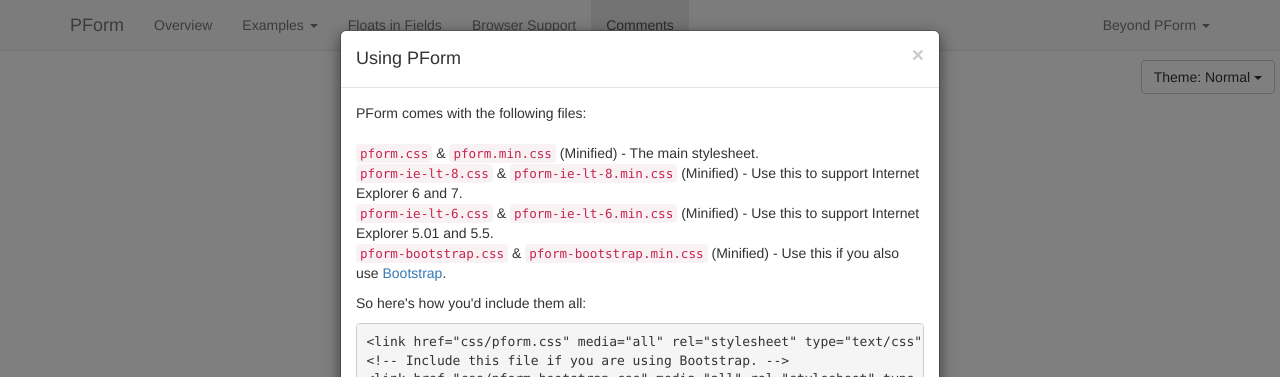
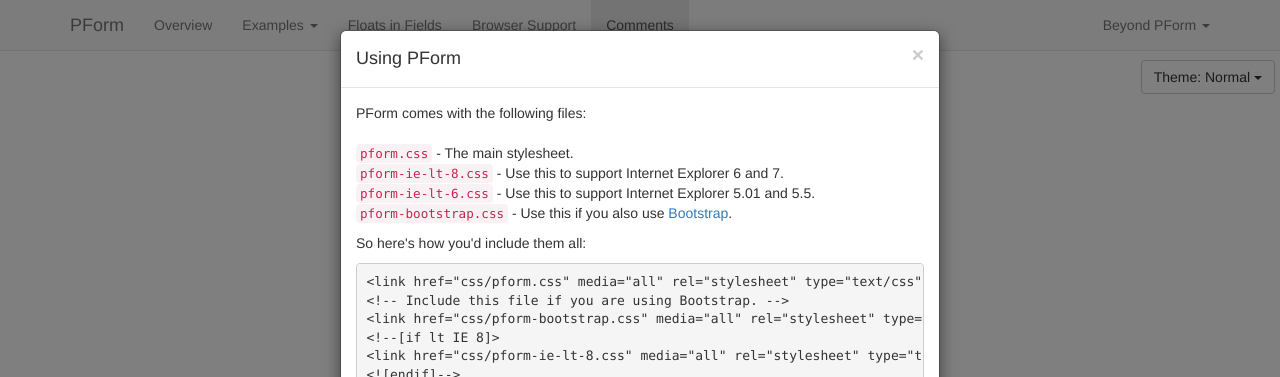
Before and after one commit to sciactive/pform, a website: page index.html in a window 1280 px wide. Both pictures are taken after a click on the link "Using PForm". Shown: the top 377 px of the page. Drawn offline with nearby package versions, Linux system fonts and the light colour scheme; a script that the page names is missing.

Commit message:
Updated docs.

```diff
--- a/index.html
+++ b/index.html
@@ -366,13 +366,13 @@
                     <p>
                         PForm comes with the following files:<br />
                         <br />
-                        <code>pform.css</code> &amp; <code>pform.min.css</code> (Minified) - The main stylesheet.
+                        <code>pform.css</code> - The main stylesheet.
                         <br />
-                        <code>pform-ie-lt-8.css</code> &amp; <code>pform-ie-lt-8.min.css</code> (Minified) - Use this to support Internet Explorer 6 and 7.
+                        <code>pform-ie-lt-8.css</code> - Use this to support Internet Explorer 6 and 7.
                         <br />
-                        <code>pform-ie-lt-6.css</code> &amp; <code>pform-ie-lt-6.min.css</code> (Minified) - Use this to support Internet Explorer 5.01 and 5.5.
+                        <code>pform-ie-lt-6.css</code> - Use this to support Internet Explorer 5.01 and 5.5.
                         <br />
-                        <code>pform-bootstrap.css</code> &amp; <code>pform-bootstrap.min.css</code> (Minified) - Use this if you also use <a href="http://getbootstrap.com/" target="_blank">Bootstrap</a>.
+                        <code>pform-bootstrap.css</code> - Use this if you also use <a href="http://getbootstrap.com/" target="_blank">Bootstrap</a>.
                     </p>
                     <p>
                         So here's how you'd include them all:
```
Also changed, not shown: README.md.
